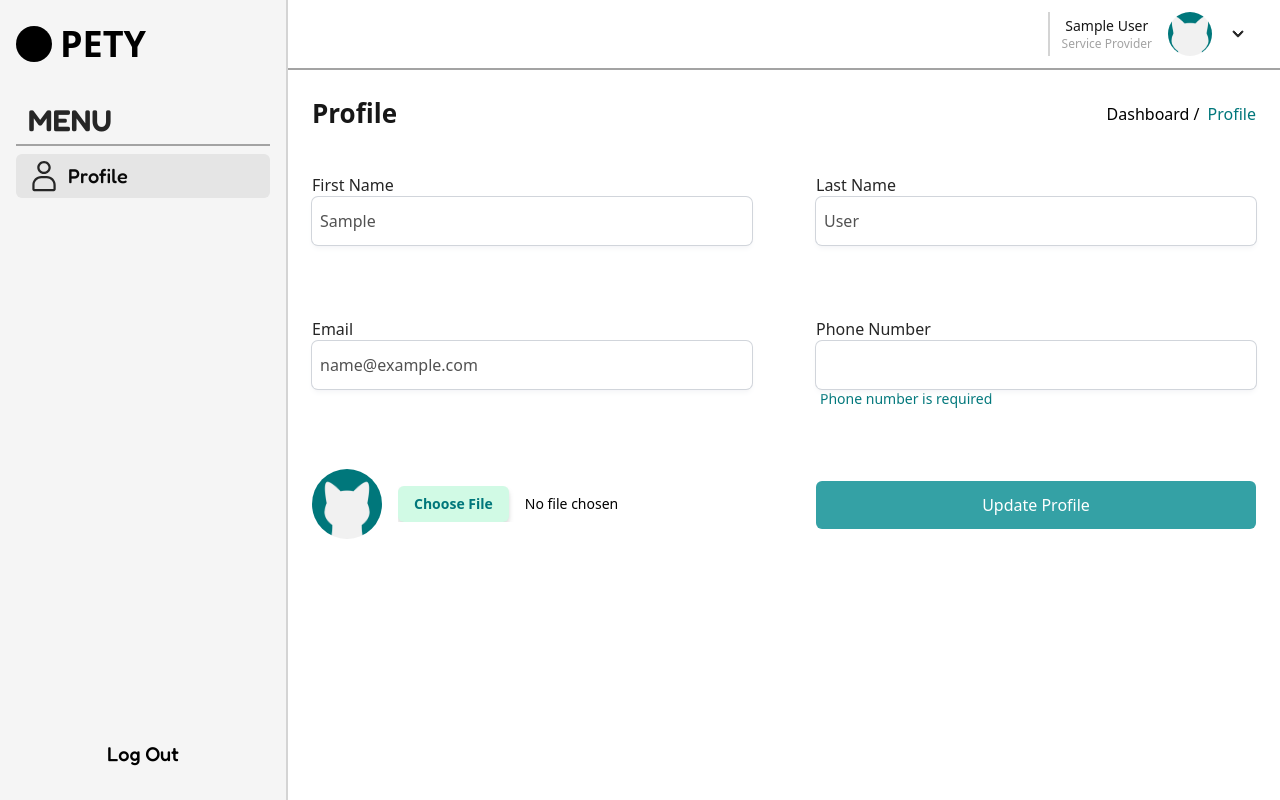
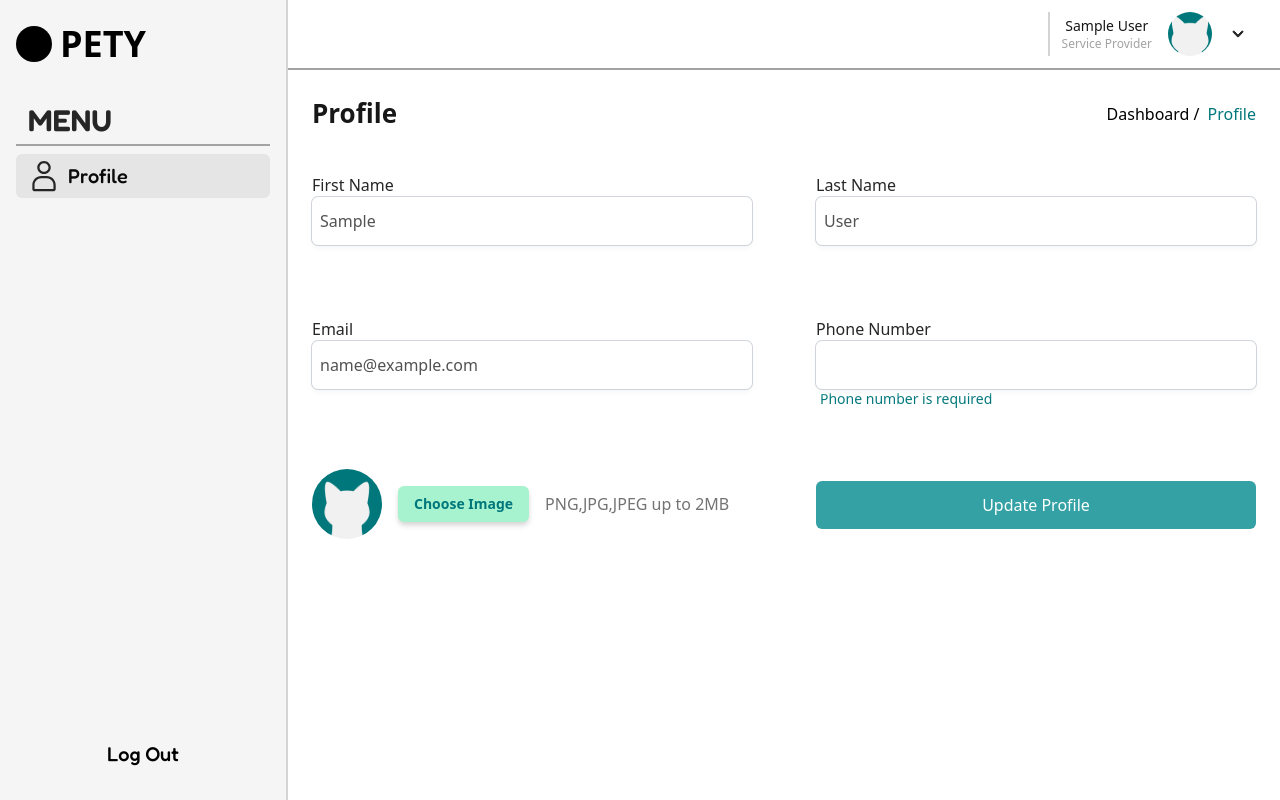
Before and after one commit to AhmedZahran15/Pety---Pet-Care, a React (Vite) app: page /dashboard/profile in a window 1280 px wide. Built offline with nearby package versions, Linux system fonts and the light colour scheme; no server answers; sample sign-in values are in the browser's storage; what react-geocode would draw is missing.

Commit message:
Refactor ImageUpload component in Dashboard

```diff
--- a/src/Pages/Dashboard/ImageUpload.jsx
+++ b/src/Pages/Dashboard/ImageUpload.jsx
@@ -1,5 +1,8 @@
 import PropTypes from "prop-types";
+import { useRef, useState } from "react";
 function ImageUpload({ imageAsPreview, handleImageChange, photo }) {
+  const ref = useRef(null);
+  const [error, setError] = useState("");
   return (
     <div className="flex items-center gap-x-4 md:-mt-3">
       <img
@@ -7,14 +10,30 @@ function ImageUpload({ imageAsPreview, handleImageChange, photo }) {
         alt="profile"
         className="h-[70px] w-[70px] rounded-full"
       />
+      <button
+        onClick={(e) => {
+          e.preventDefault();
+          ref.current.click();
+        }}
+        className="cursor-pointer rounded-md bg-emerald-200 px-4 py-2 text-sm font-semibold text-primary shadow-md shadow-neutral-300 hover:bg-emerald-300"
+      >
+        Choose Image
+      </button>
+      <span className={`text-neutral-500  ${error ? "hidden" : ""}`}>
+        {photo?.name ? photo.name : "PNG,JPG,JPEG up to 2MB"}
+      </span>
+      <span>{error && <span className="text-red-500">{error}</span>}</span>
       <input
+        ref={ref}
         type="file"
-        onChange={handleImageChange}
-        className="block w-full text-sm file:mr-4
-      file:rounded-md file:border-0 file:bg-emerald-100 file:px-4 file:py-2
-      file:text-sm  file:font-semibold file:text-primary file:shadow-md file:shadow-neutral-300
-       file:hover:bg-emerald-200
-      hover:file:bg-pink-100"
+        accept=".png, .jpg, .jpeg"
+        onChange={(e) => {
+          if (e.target.files && e.target.files[0].size < 2097152) {
+            setError("");
+            handleImageChange(e);
+          } else setError("Image size should be less than 2MB");
+        }}
+        className="hidden"
       />
     </div>
   );
@@ -22,6 +41,6 @@ function ImageUpload({ imageAsPreview, handleImageChange, photo }) {
 ImageUpload.propTypes = {
   imageAsPreview: PropTypes.string,
   handleImageChange: PropTypes.func,
-  photo: PropTypes.string,
+  photo: PropTypes.object,
 };
 export default ImageUpload;
```
